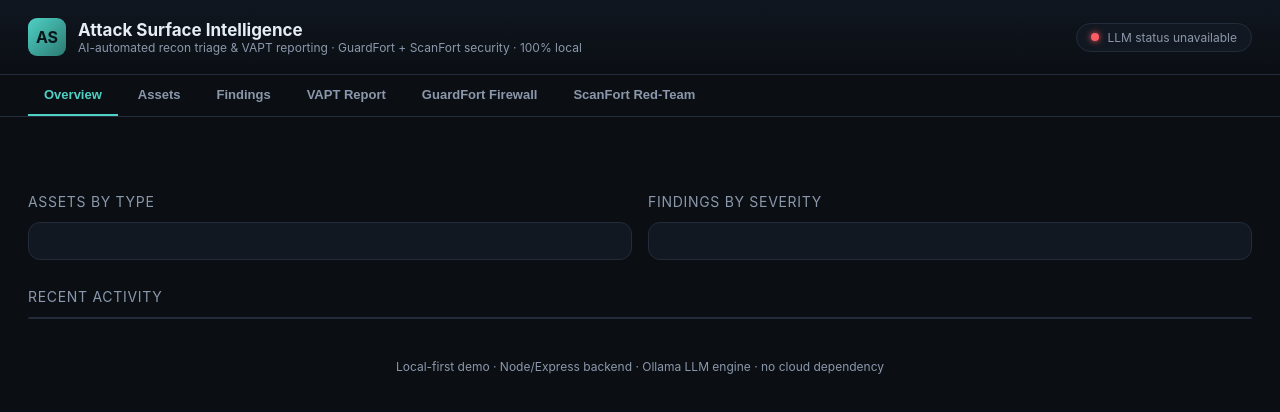
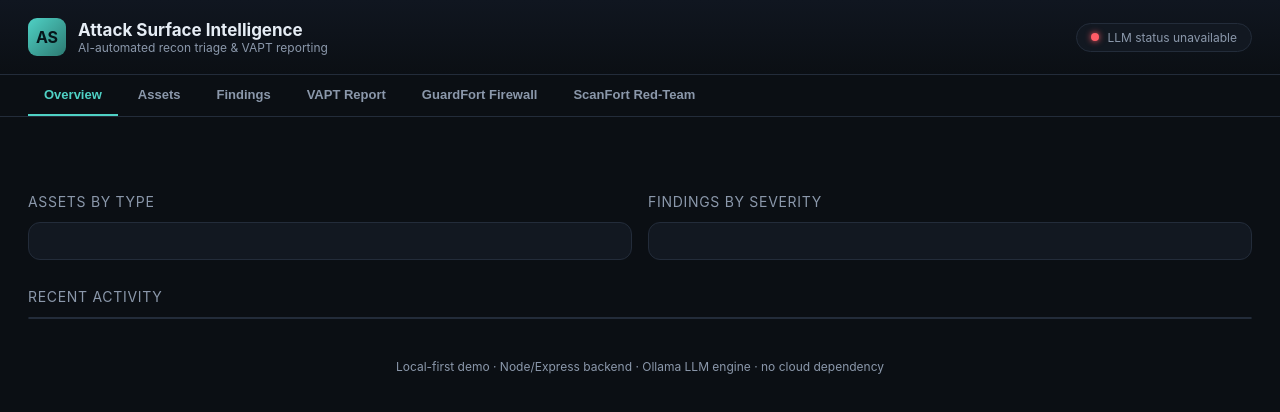
Before and after one commit to ahilyasavali12-prog/AI_Passive_Reccon_Plaform, a website: page public/index.html in a window 1280 px wide. Drawn offline with Linux system fonts and the light colour scheme; no server answers.

Commit message:
Update index.html

```diff
--- a/public/index.html
+++ b/public/index.html
@@ -12,7 +12,7 @@
       <div class="brand-mark">AS</div>
       <div>
         <h1>Attack Surface Intelligence</h1>
-        <p>AI-automated recon triage & VAPT reporting · GuardFort + ScanFort security · 100% local</p>
+        <p>AI-automated recon triage & VAPT reporting </p>
       </div>
     </div>
     <div class="status-pill" id="llm-status">
```
